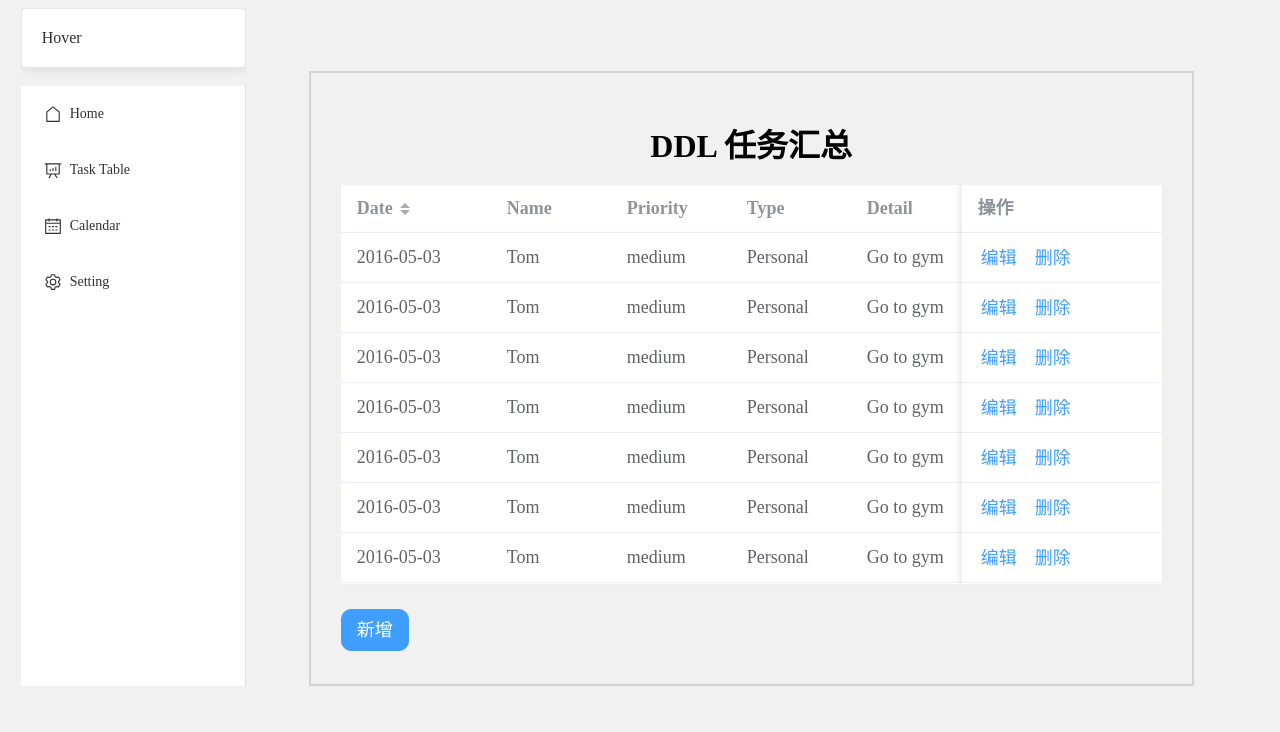
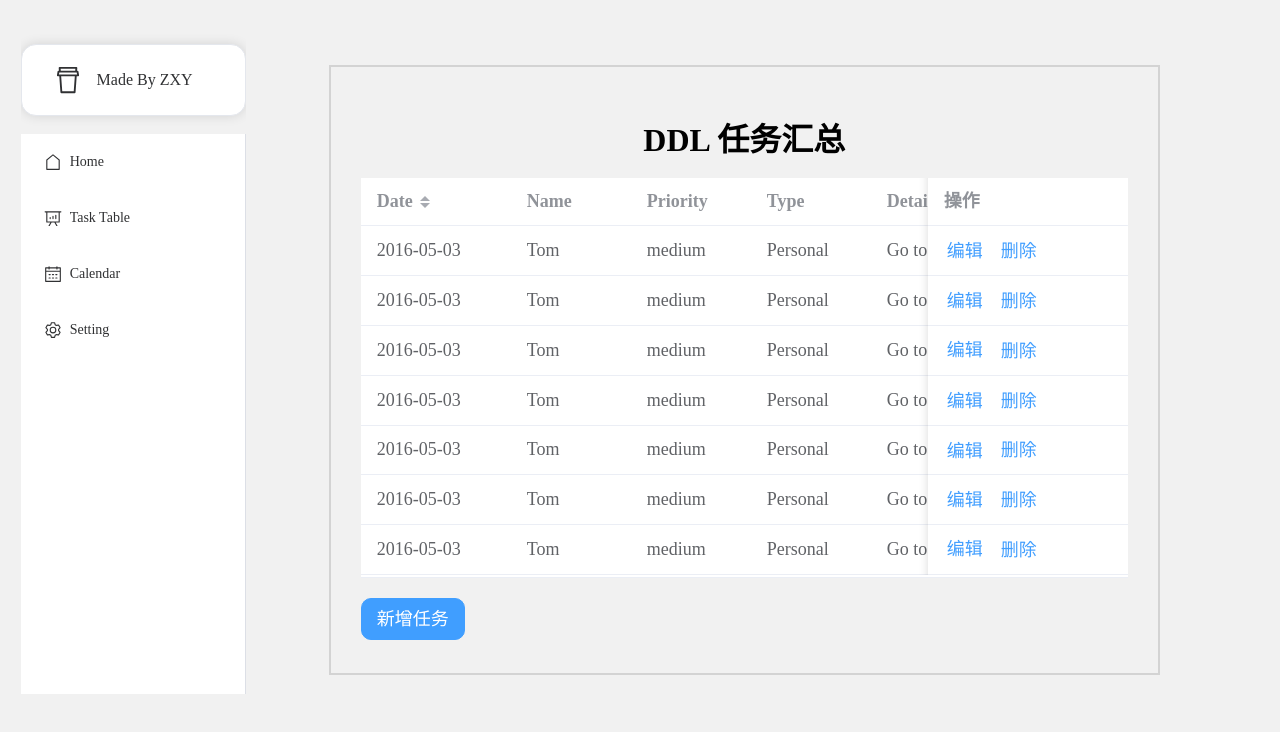
Before and after one commit to math-zhuxy/task_manager, a Vue app: page /table in a window 1280 px wide. Shown: the top 732 px of the page. Built offline with nearby package versions, Linux system fonts and the light colour scheme.

Commit message:
增加了一些布局

```diff
--- a/src/App.vue
+++ b/src/App.vue
@@ -1,8 +1,11 @@
 <template>
   <el-container>
     <el-aside style="margin-left: 1%; margin-right: 5%;" width="auto">
-      <el-card style="width: auto; cursor: pointer;">
-        Hover
+      <el-card style="cursor: pointer; margin-top: 16%; border-radius: 15px;" @click="backToMainPage">
+        <div style="display: flex; align-items: center; margin-left: 6%; gap: 14px; ">
+          <el-icon size="30px"><Coffee /></el-icon>
+          <span>Made By ZXY</span>
+        </div>
       </el-card>
       <br>
       <el-menu default-active="1" class="el-menu-vertical-demo" @select="handleSelect">
@@ -32,7 +35,9 @@
         </el-menu-item>
       </el-menu>
     </el-aside>
-    <router-view />
+    <el-main>
+      <router-view />
+    </el-main>
   </el-container>
 </template>
 
@@ -41,6 +46,10 @@ import { provide, ref } from 'vue'
 import { useRouter, useRoute } from 'vue-router'
 const router = useRouter()
 const route = useRoute()
+
+function backToMainPage(){
+  router.push("/")
+}
 
 const handleSelect = (index: string) => {
   if (index !== route.path) {
@@ -100,7 +109,7 @@ provide("TaskDataMap", TaskDataMap)
 <style scoped>
 .el-menu-vertical-demo {
   width: 225px;
-  min-height: 600px;
+  min-height: 560px;
 }
 
 a {
--- a/src/view/Home.vue
+++ b/src/view/Home.vue
@@ -1,16 +1,39 @@
 <template>
-    <div class="block text-center" style="width: 70%;">
+    <div class="block text-center" style="width: 90%;">
         <h1 style="text-align: center; font-size: xx-large;">
             网站首页
         </h1>
         <el-carousel height="400px" interval=1500 style="border-radius: 15px;">
             <el-carousel-item v-for="item in 4" :key="item">
-                <h1 class="small justify-center">hhhh{{ item }}</h1>
-                <p style="text-align: center;">nihao</p>
+                <h1 class="small justify-center">{{ TextContent[item - 1].head }}</h1>
+                <p>{{ TextContent[item - 1].content }}</p>
             </el-carousel-item>
         </el-carousel>
     </div>
 </template>
+
+<script lang="ts" setup>
+
+const TextContent = [
+    {
+        head: "主页",
+        content: "主页"
+    },
+    {
+        head: "日历",
+        content: "任务日历"
+    },
+    {
+        head: "列表",
+        content: "任务列表"
+    },
+    {
+        head: "设置",
+        content: "任务设置"
+    }
+]
+
+</script>
 
 <style scoped>
 .el-carousel__item {
--- a/src/view/calendar.vue
+++ b/src/view/calendar.vue
@@ -1,5 +1,5 @@
 <template>
-  <el-calendar ref="calendar" style="margin-top: 5%; max-width: 70%;">
+  <el-calendar ref="calendar" style="margin-top: 4%; max-width: 90%; border: 2px solid lightgray;">
     <template #header="{ date }">
       <span style="font-size: 40px;">Task Calendar</span>
       <span style="font-size: 30px;">{{ date }}</span>
--- a/src/view/setting.vue
+++ b/src/view/setting.vue
@@ -1,5 +1,5 @@
 <template>
-  <el-descriptions title="简介" direction="vertical" border size="large" style="margin-top: 20px;">
+  <el-descriptions title="简介" direction="vertical" border size="large" style="margin-top: 20px; max-width: 90%;">
     <el-descriptions-item :rowspan="2" :width="140" label="Photo" align="center">
       <el-image style="width: 100px; height: 100px"
         src="https://cube.elemecdn.com/0/88/03b0d39583f48206768a7534e55bcpng.png" />
--- a/src/view/table.vue
+++ b/src/view/table.vue
@@ -1,10 +1,16 @@
 <template>
-  <el-container style="border: 2px solid lightgray; padding: 15px 10px; margin-top: 5%; max-width: 70%;">
+  <el-container style="border: 2px solid lightgray; padding: 15px 10px; margin-top: 4%; max-width: 90%;">
     <el-header style="text-align: center; margin-bottom: 2%;">
       <h1 style="font-size: xx-large;">DDL 任务汇总</h1>
     </el-header>
     <el-main>
-      <el-table :data="sortedData" style="width: 100%; font-size: large;" height="400" @cell-click="highlightColumn" size="large">
+      <el-table
+        :data="sortedData"
+        style="width: 100%; font-size: large;"
+        height="400"
+        @cell-click="highlightColumn"
+        size="large"
+      >
         <el-table-column fixed prop="date" label="Date" width="150" :sortable="true" :sort-method="dateSortMethod"
           :sort-orders="['ascending', 'descending', null]" :sort-by="['date']" :order="sortOrder"
           @header-click="toggleSort" />
@@ -26,8 +32,9 @@
       </el-table>
     </el-main>
     <el-footer>
-      <el-button type="primary" style="font-size: large; padding: 20px 15px; border-radius: 10px;" @click="onAddRowData">
-        新增
+      <el-button type="primary" style="font-size: large; padding: 20px 15px; border-radius: 10px;"
+        @click="onAddRowData">
+        新增任务
       </el-button>
     </el-footer>
   </el-container>
@@ -81,6 +88,7 @@
 <script lang="ts" setup>
 import { ref, reactive, computed } from 'vue'
 import { ElNotification } from 'element-plus'
+
 
 interface TaskTableInfo {
   name: string
```
